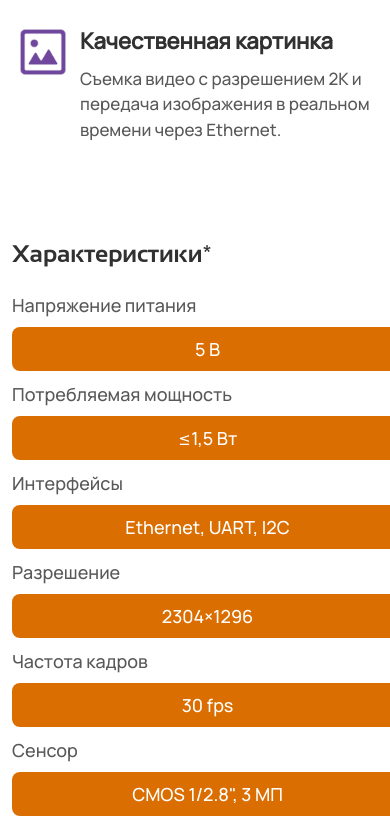
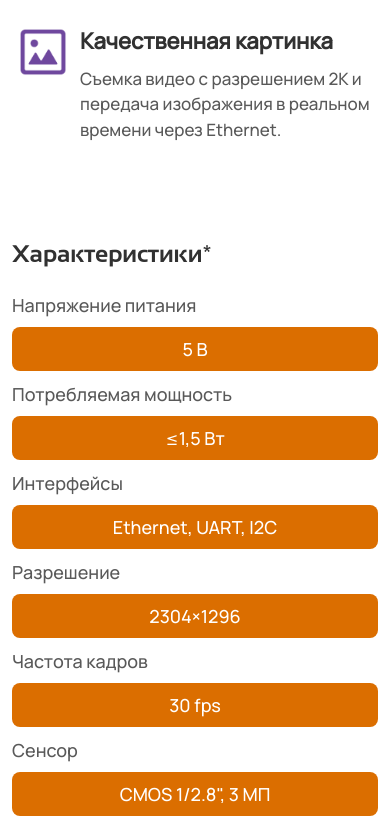
Before and after one commit to denisholmov/edu-cifra, a React (Vite) app: page / in a window 390 px wide. Shown: the part 6440-7270 px from the top of the page. Built offline with nearby package versions, Linux system fonts and the light colour scheme.

Commit message:
исправил блок характеристика

```diff
--- a/src/components/pages-content/Characteristics/styles/index.module.css
+++ b/src/components/pages-content/Characteristics/styles/index.module.css
@@ -4,16 +4,6 @@
   position: relative;
   margin-bottom: 30px;
 }
-
-/* .characteristics::before {
-    content: "";
-    position: absolute;
-    bottom: -400px;
-    right: -100px;
-    width: 700px;
-    height: 700px;
-    background: url('/images/pattern-blue.png') no-repeat center center;
-} */
 
 .container {
   max-width: 1200px;
@@ -129,12 +119,14 @@
   .itemTitle {
     text-align: left;
     font-size: 20px;
+    width: 100%;
   }
 
   .itemDescription {
     width: 100%;
     min-height: 44px;
     font-size: 20px;
+    width: 100%;
   }
 }
 
```
